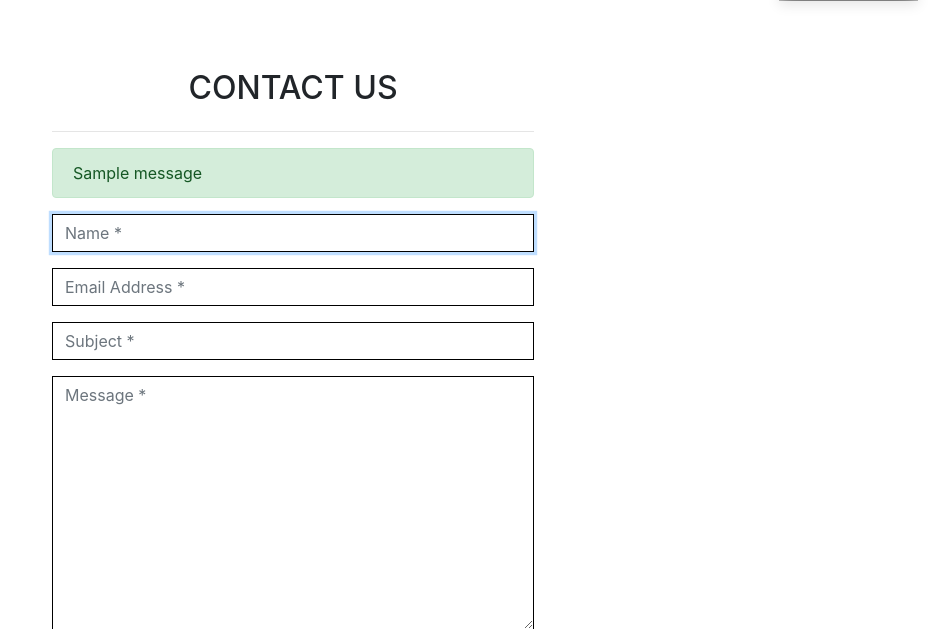
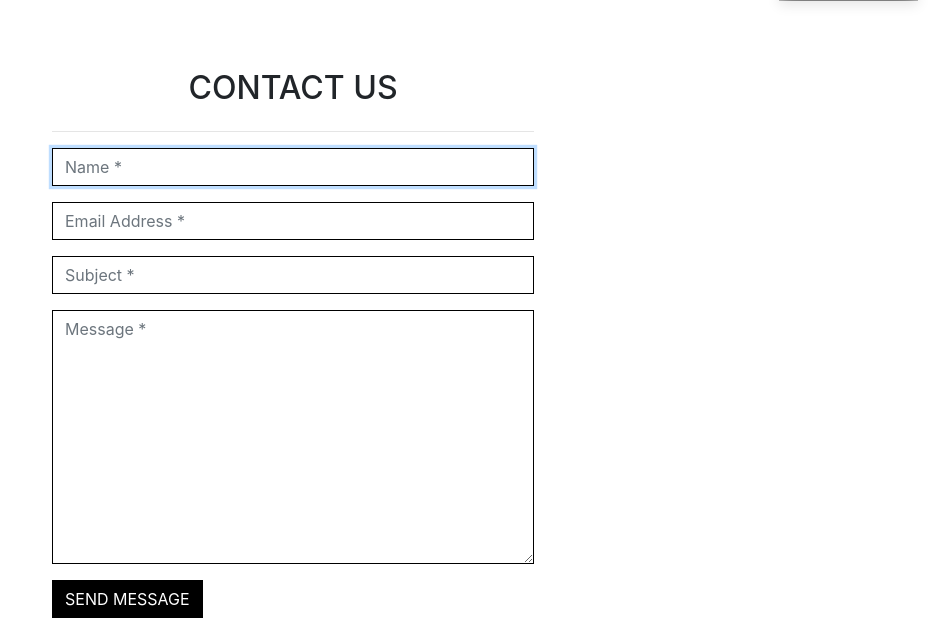
Before and after one commit to GDV373/PP5_Shiny_Garage_Malta-, a Django app: page /contact/ in a window 1280 px wide. Shown: the part 177-806 px from the top of the page, without its empty margins (347-1280 px from the left). Run offline with Django 5.2, Linux system fonts and the light colour scheme; tables that the repository leaves empty hold one stand-in row (values such as "Sample post"); one stand-in notice (Sample message) is shown; some libraries are stand-ins or nearby versions; some web fonts are replaced.

Commit message:
changed html message v3

```diff
--- a/contact/templates/contact/contactus.html
+++ b/contact/templates/contact/contactus.html
@@ -16,12 +16,10 @@
         <div class="col-12 col-md-6 mt-3">
             <h2 class="logo-font text-center mb-4">Contact Us</h2>
             <hr>
-            {% if messages %}
-                {% for message in messages %}
-                    <div class="alert alert-{{ message.tags }}">
-                        {{ message }}
-                    </div>
-                {% endfor %}
+            {% if request.GET.submitted %}
+                <div class="alert alert-success">
+                    Your message has been sent!
+                </div>
             {% endif %}
             <form method="POST" action="{% url 'contact_us' %}" id="contact-form">
                 {% csrf_token %}
--- a/contact/views.py
+++ b/contact/views.py
@@ -17,10 +17,9 @@ def contact_us(request):
             recipient_list = [settings.EMAIL_HOST_USER]
             send_mail(subject, message, sender_email, recipient_list)
 
-            messages.success(request, f'Your message has been sent!')
+            # No messages.success() call here
+
             return HttpResponseRedirect(reverse('contact_us') + '?submitted=True')
-        else:
-            messages.warning(request, 'Message not sent. Please try again.')
 
     else:
         form = ContactUsForm()
```
